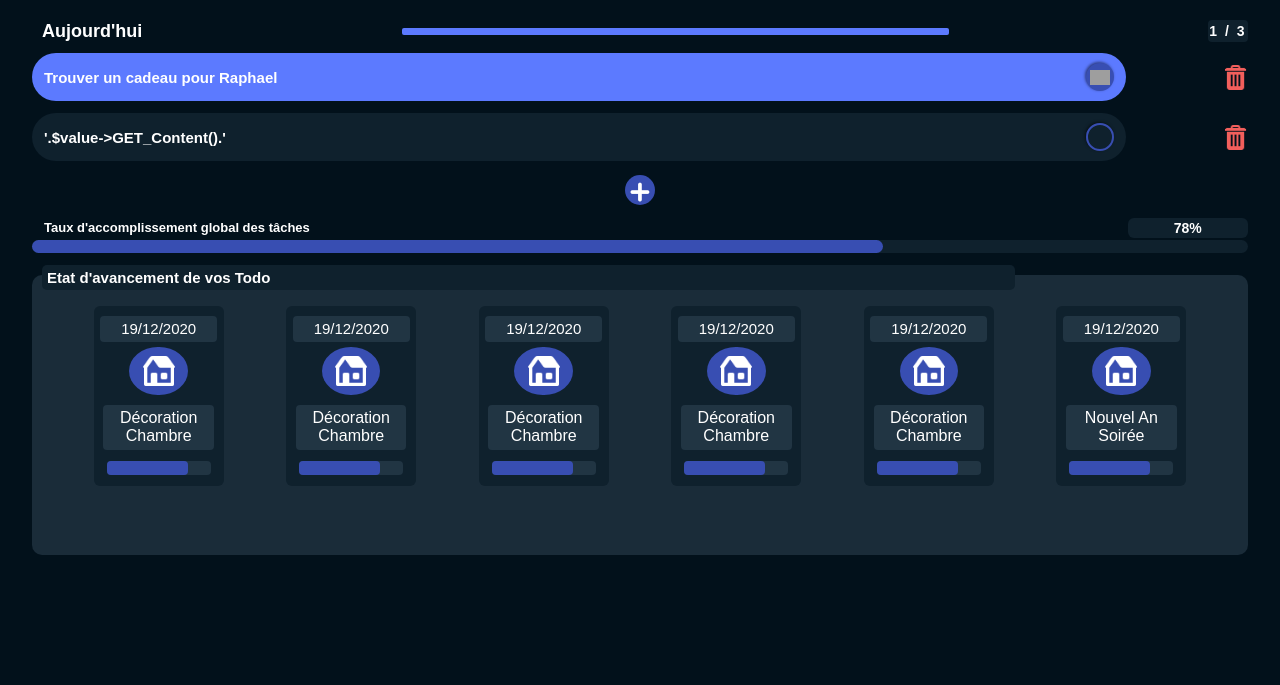
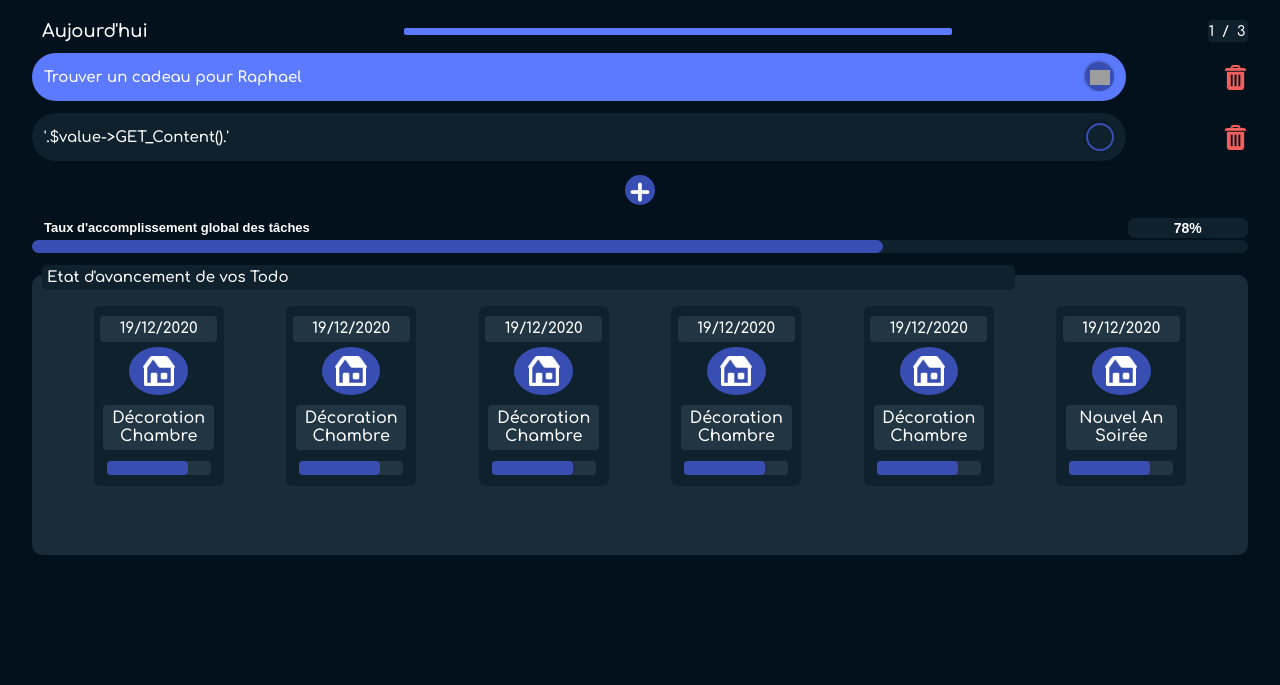
Before and after one commit to BaptisteLecat/Todo, a PHP site: page /todo/view/app.php in a window 1280 px wide. Shown: the top 685 px of the page. Run offline with PHP 8.4, Linux system fonts and the light colour scheme; grey boxes are pictures that could not be loaded.

Commit message:
Font
Font update to test.

```diff
--- a/assets/css/app.css
+++ b/assets/css/app.css
@@ -60,7 +60,7 @@
 .headerTodo_switcher_1 h6, .headerTodo_switcher_2 h6{
   color: #fff;
   margin: auto;
-  font-family: 'Geomanist', sans-serif;
+  font-family: 'Comfortaa', sans-serif;
   font-weight: normal;
   font-size: 14px;
 }
@@ -84,7 +84,7 @@
 .headerTodo_title h1{
   color: #fff;
   margin: auto;
-  font-family: 'Geomanist', sans-serif;
+  font-family: 'Comfortaa', sans-serif;
   font-weight: normal;
   font-size: 18px;
 }
--- a/assets/css/todo.css
+++ b/assets/css/todo.css
@@ -18,7 +18,7 @@
   height: 10%;
   width: 100%;
   color: #fff;
-  font-family: 'geomanist', sans-serif;
+  font-family: 'Comfortaa', sans-serif;
 }
 
 .todo_content{
@@ -107,13 +107,13 @@
 
 .task_title h6, .task_title h6{
   color: #fff;
-  font-family: 'geomanist', sans-serif;
+  font-family: 'Comfortaa', sans-serif;
   font-size: 15px;
 }
 
 .task_title p, .task_title p{
   color: #909090;
-  font-family: 'geomanist', sans-serif;
+  font-family: 'Comfortaa', sans-serif;
   font-size: 14px;
 }
 
--- a/assets/css/todoState.css
+++ b/assets/css/todoState.css
@@ -23,7 +23,7 @@
 .todoState_header h1{
   margin: auto 0px;
   color: #fff;
-  font-family: 'geomanist', sans-serif;
+  font-family: 'Comfortaa', sans-serif;
   font-size: 15px;
 }
 
@@ -59,7 +59,7 @@
 
 .card_header_date h2{
   color: #fff;
-  font-family: 'geomanist', sans-serif;
+  font-family: 'Comfortaa', sans-serif;
   font-size: 15px;
   margin: auto;
   font-weight: normal;
@@ -100,7 +100,7 @@
 .card_content h3{
   margin: auto;
   color: #fff;
-  font-family: 'geomanist', sans-serif;
+  font-family: 'Comfortaa', sans-serif;
   font-size: 16px;
   font-weight: normal;
 }
--- a/view/app.php
+++ b/view/app.php
@@ -4,6 +4,7 @@
     <meta charset="utf-8">
     <meta name="viewport" content="width=device-width, initial-scale=1, maximum-scale=1">
     <link href="https://fonts.googleapis.com/css2?family=Comfortaa:wght@600&display=swap" rel="stylesheet">
+    <link href="https://fonts.googleapis.com/css2?family=Barlow:wght@500&display=swap" rel="stylesheet">
     <link rel="stylesheet" href="../assets/css/app.css">
     <link rel="stylesheet" href="../assets/css/todo.css">
     <link rel="stylesheet" href="../assets/css/stats.css">
```
